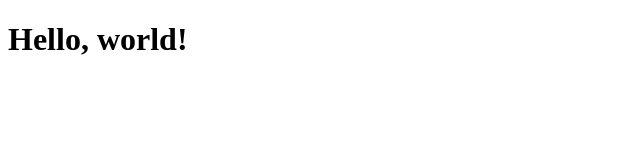
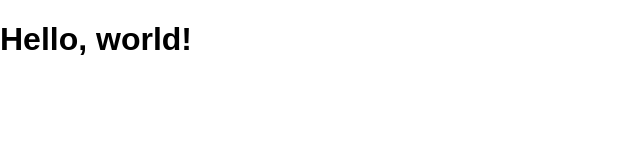
Before and after one commit to patrickbindelli/caprice-core, a Next.js app: page / in a window 1280 px wide. Shown: the top 160 px of the page, without its empty margins (0-640 px from the left). Built offline with nearby package versions, Linux system fonts and the light colour scheme.

Commit message:
Adding styled-components

```diff
--- a/next.config.js
+++ b/next.config.js
@@ -1,6 +1,9 @@
 /** @type {import('next').NextConfig} */
 const nextConfig = {
   reactStrictMode: true,
+  compiler: {
+    styledComponents: true,
+  },
 };
 
 module.exports = nextConfig;
--- a/src/pages/_app.tsx
+++ b/src/pages/_app.tsx
@@ -1,5 +1,14 @@
 import type { AppProps } from 'next/app';
+import { ThemeProvider, DefaultTheme } from 'styled-components';
+import GlobalStyle from '@/styles/global';
+
+const theme: DefaultTheme = {};
 
 export default function App({ Component, pageProps }: AppProps) {
-  return <Component {...pageProps} />;
+  return (
+    <ThemeProvider theme={theme}>
+      <GlobalStyle />
+      <Component {...pageProps} />
+    </ThemeProvider>
+  );
 }
--- /dev/null
+++ b/src/styles/global.tsx
@@ -0,0 +1,16 @@
+import { createGlobalStyle } from 'styled-components';
+
+const GlobalStyle = createGlobalStyle`
+  html,
+  body {
+    padding: 0;
+    margin: 0;
+    font-family: sans-serif;
+  }
+
+  * {
+    box-sizing: border-box;
+  }
+`;
+
+export default GlobalStyle;
--- /dev/null
+++ b/styled.d.ts
@@ -0,0 +1,5 @@
+import 'styled-components';
+
+declare module 'styled-components' {
+  export interface DefaultTheme {}
+}
```
Also changed, not shown: package.json (+8 -6 lines), 1 other file (tests, documents, lock files or other folders).
